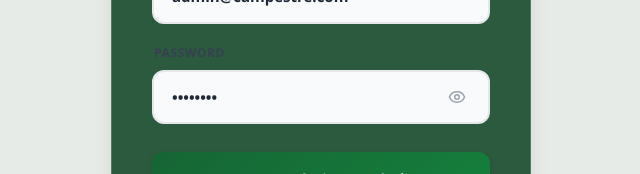
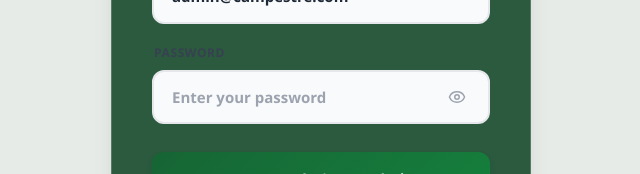
Before and after one commit to cristian055/Becariopatner1.0, a React (Vite) app: page /#/login in a window 1280 px wide. Shown: the part 378-552 px from the top of the page, without its empty margins (319-959 px from the left). Built offline with nearby package versions, Linux system fonts and the light colour scheme; no server answers; the HTML template or start-up script is replaced by a standard one.

Commit message:
fix(login): clear default password field in Login component

```diff
--- a/src/components/Login.tsx
+++ b/src/components/Login.tsx
@@ -79,7 +79,7 @@ const Login: React.FC<LoginProps> = ({ onLogin, onBackToPublic }) => {
                   id="password"
                   type={showPassword ? 'text' : 'password'}
                   placeholder="Enter your password"
-                  defaultValue="admin123"
+                  defaultValue=""
                   className="login__input login__password-input"
                   required
                 />
```
